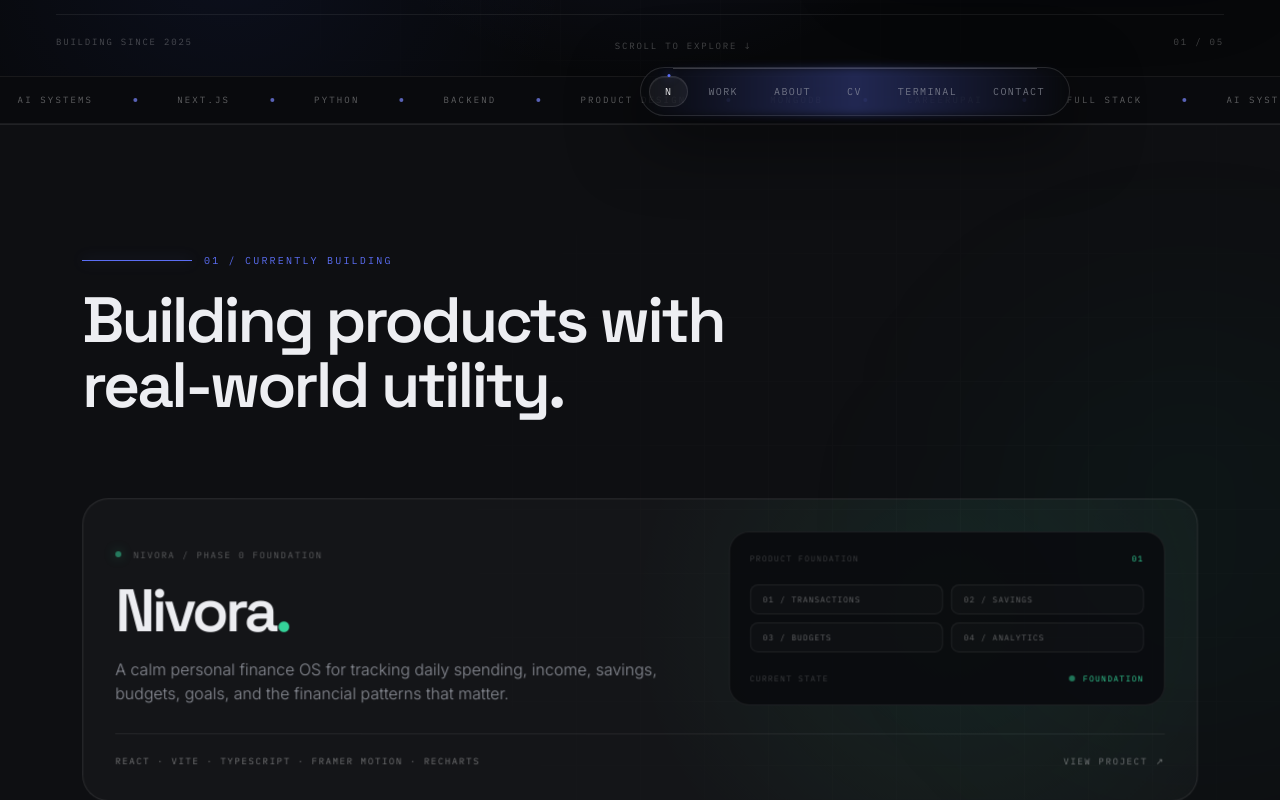
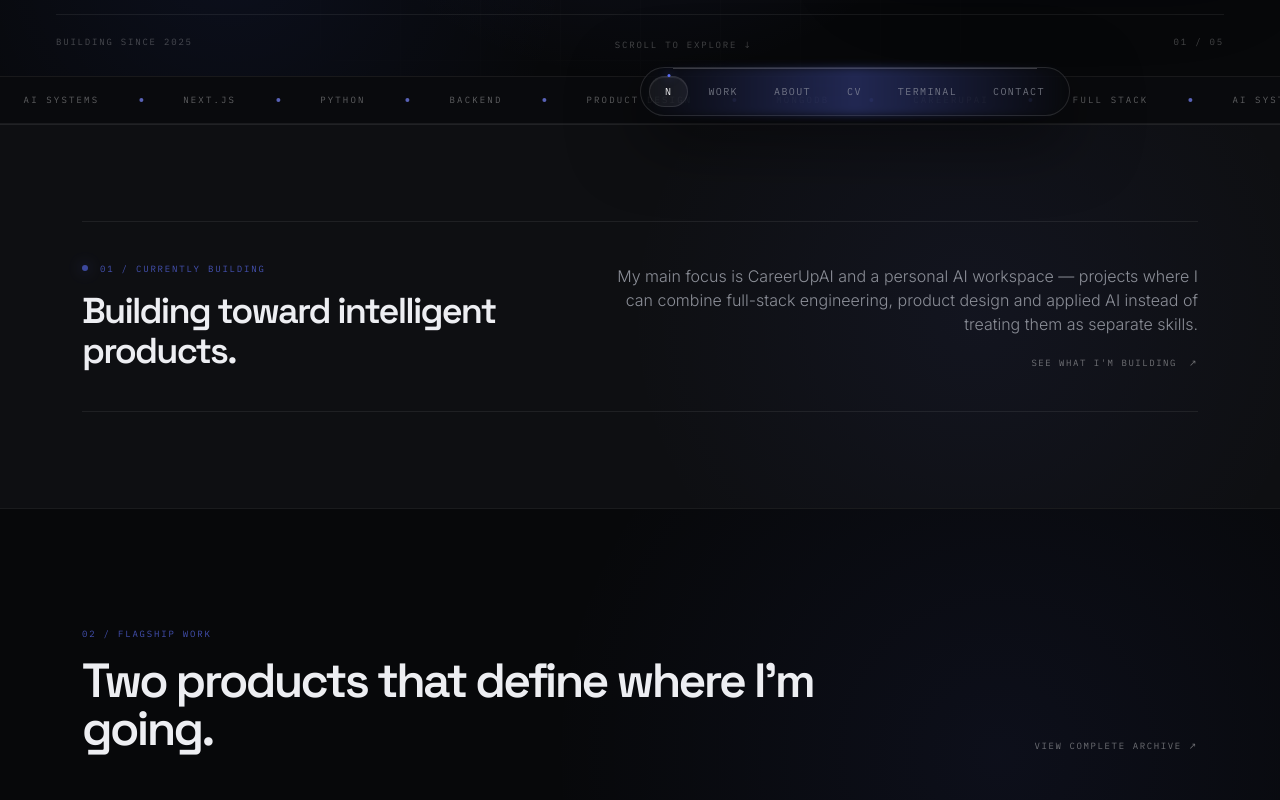
Before and after one commit to nityansh19/nityansh-portfolio, a Next.js app: page / in a window 1280 px wide. Shown: the part 660-1460 px from the top of the page. Built offline with nearby package versions, Linux system fonts and the light colour scheme.

Commit message:
tighten currently building intro

```diff
--- a/components/BuildingPreview.tsx
+++ b/components/BuildingPreview.tsx
@@ -1,69 +1,36 @@
 import Link from "next/link";
-import { Reveal, SectionHeading } from "./Reveal";
+import { Reveal } from "./Reveal";
 
 export default function BuildingPreview() {
   return (
-    <section className="relative overflow-hidden border-t border-line bg-bg-elev py-24 md:py-32">
-      <div className="pointer-events-none absolute right-[-120px] top-1/2 h-[420px] w-[420px] -translate-y-1/2 rounded-full bg-emerald-500/[0.045] blur-[110px]" />
-      <div className="pointer-events-none absolute inset-0 opacity-[0.018] [background-image:linear-gradient(rgba(255,255,255,.7)_1px,transparent_1px),linear-gradient(90deg,rgba(255,255,255,.7)_1px,transparent_1px)] [background-size:64px_64px] [mask-image:radial-gradient(circle_at_75%_50%,black,transparent_62%)]" />
+    <section className="relative overflow-hidden border-t border-line bg-bg-elev py-20 md:py-24">
+      <div className="pointer-events-none absolute inset-0 bg-[radial-gradient(circle_at_76%_50%,rgba(91,110,245,.06),transparent_35%)]" />
 
       <div className="relative mx-auto max-w-[1180px] px-6 sm:px-8">
-        <SectionHeading
-          eyebrow="01 / Currently building"
-          title={
-            <>
-              Building products with
-              <br />
-              real-world utility.
-            </>
-          }
-        />
-
         <Reveal>
-          <Link
-            href="/projects/nivora"
-            className="group relative block overflow-hidden rounded-[26px] border border-white/[0.10] bg-white/[0.025] p-6 transition-all duration-500 hover:-translate-y-1 hover:border-emerald-400/25 hover:bg-white/[0.04] sm:p-8"
-          >
-            <div className="pointer-events-none absolute inset-0 bg-[radial-gradient(circle_at_78%_38%,rgba(52,211,153,.10),transparent_36%)] opacity-80" />
-
-            <div className="relative z-10 grid gap-8 md:grid-cols-[1fr_0.75fr] md:items-end">
-              <div>
-                <div className="mb-5 flex items-center gap-3 font-mono text-[9px] uppercase tracking-[0.18em] text-white/30">
-                  <span className="h-1.5 w-1.5 animate-pulse rounded-full bg-emerald-400 shadow-[0_0_12px_rgba(52,211,153,0.7)]" />
-                  Nivora / Phase 0 foundation
-                </div>
-                <h2 className="font-display text-5xl font-semibold tracking-[-0.06em] sm:text-6xl">
-                  Nivora<span className="text-emerald-400">.</span>
-                </h2>
-                <p className="mt-4 max-w-2xl text-sm leading-7 text-ink-dim sm:text-base">
-                  A calm personal finance OS for tracking daily spending, income, savings, budgets, goals, and the financial patterns that matter.
-                </p>
+          <div className="grid gap-8 border-y border-white/[0.07] py-8 md:grid-cols-[0.9fr_1.1fr] md:items-center md:py-10">
+            <div>
+              <div className="flex items-center gap-3 font-mono text-[9px] uppercase tracking-[0.2em] text-accent/70">
+                <span className="h-1.5 w-1.5 animate-pulse rounded-full bg-accent shadow-[0_0_14px_rgba(91,110,245,.7)]" />
+                01 / Currently building
               </div>
-
-              <div className="relative overflow-hidden rounded-[20px] border border-white/[0.08] bg-[#090a0e]/90 p-5 transition-all duration-500 group-hover:border-emerald-400/20 group-hover:shadow-[0_20px_70px_rgba(20,100,70,.12)]">
-                <div className="relative flex items-center justify-between font-mono text-[8px] uppercase tracking-[0.16em] text-white/20">
-                  <span>Product foundation</span>
-                  <span className="text-emerald-400">01</span>
-                </div>
-                <div className="relative mt-5 grid grid-cols-2 gap-2">
-                  {["Transactions", "Savings", "Budgets", "Analytics"].map((item, index) => (
-                    <span key={item} className="rounded-lg border border-white/[0.07] bg-white/[0.02] px-3 py-2 font-mono text-[8px] uppercase tracking-[0.12em] text-white/35 transition-all duration-300 group-hover:border-emerald-400/10 group-hover:text-white/50">
-                      0{index + 1} / {item}
-                    </span>
-                  ))}
-                </div>
-                <div className="relative mt-5 flex items-center justify-between font-mono text-[8px] uppercase tracking-[0.16em] text-white/20">
-                  <span>Current state</span>
-                  <span className="flex items-center gap-2 text-emerald-400"><span className="h-1.5 w-1.5 animate-pulse rounded-full bg-emerald-400" />Foundation</span>
-                </div>
-              </div>
+              <h2 className="mt-4 font-display text-3xl font-semibold tracking-[-0.05em] sm:text-4xl">
+                Building toward intelligent products.
+              </h2>
             </div>
 
-            <div className="relative z-10 mt-7 flex flex-wrap items-center justify-between gap-4 border-t border-white/[0.07] pt-5 font-mono text-[9px] uppercase tracking-[0.18em] text-white/40">
-              <span>React · Vite · TypeScript · Framer Motion · Recharts</span>
-              <span className="flex items-center gap-2 transition-colors group-hover:text-emerald-400">View project <span className="transition-transform duration-300 group-hover:translate-x-1">↗</span></span>
+            <div className="flex flex-col gap-5 md:items-end md:text-right">
+              <p className="max-w-2xl text-sm leading-7 text-ink-dim sm:text-base">
+                My main focus is CareerUpAI and a personal AI workspace — projects where I can combine full-stack engineering, product design and applied AI instead of treating them as separate skills.
+              </p>
+              <Link
+                href="/projects"
+                className="inline-flex items-center gap-3 font-mono text-[9px] uppercase tracking-[0.17em] text-white/40 transition-colors hover:text-white"
+              >
+                See what I&apos;m building <span>↗</span>
+              </Link>
             </div>
-          </Link>
+          </div>
         </Reveal>
       </div>
     </section>
```
